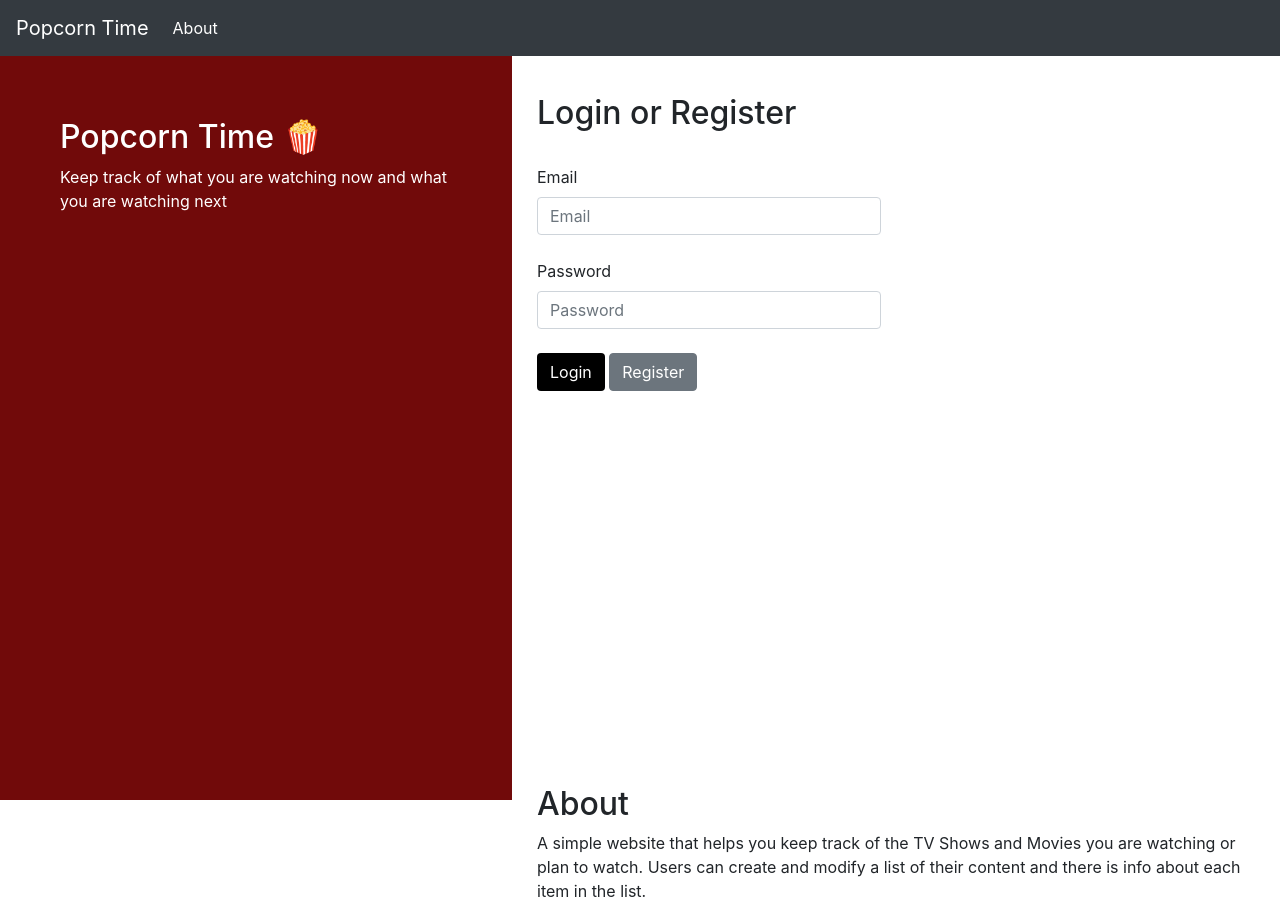
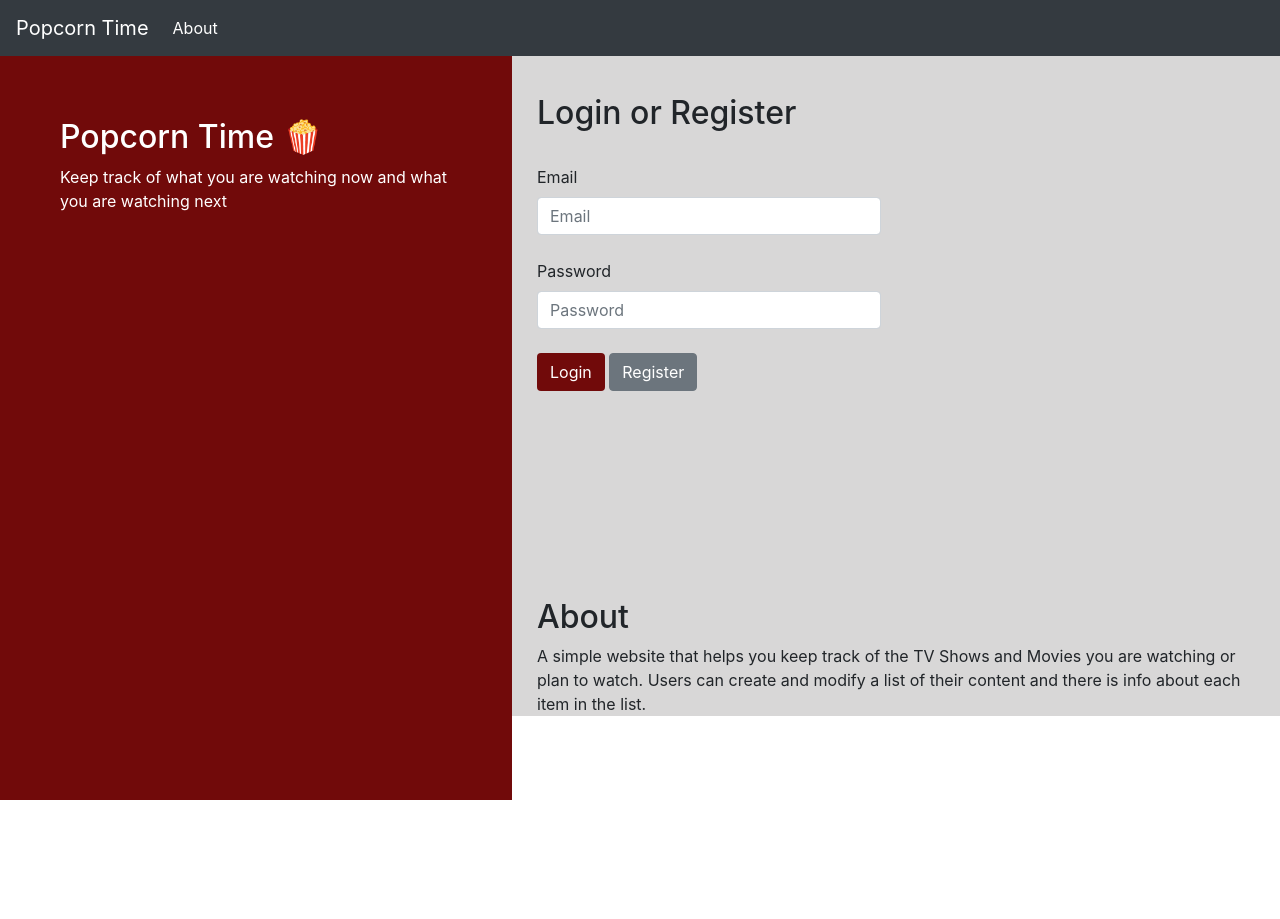
Before and after one commit to senjoshua/PopcornTime, a website: page public/index.html in a window 1280 px wide. After the commit the page ends 800 px from the top, so only its background shows below. Drawn offline with nearby package versions, Linux system fonts and the light colour scheme; some packages are replaced by stand-ins of ours; no server answers.

Commit message:
changed color scheme

```diff
--- a/functions/public/style.css
+++ b/functions/public/style.css
@@ -1,5 +1,6 @@
 body {
     /* font-family: "Lato", sans-serif; */
+    background-color:#D8D7D7;
 }
 
 .main-head{
@@ -24,3 +25,8 @@ body {
     height: 100%;
     padding: 0px 10px;
 }
+
+.btn-black{
+    background-color: #710A0A;
+    color: #fff;
+}
--- a/public/css/style.css
+++ b/public/css/style.css
@@ -16,13 +16,14 @@ body {
 }
 
 .container-fluid{
-    margin-top: 50%;
+    margin-top: 25%;
     height: 100%;
     padding-top: 20px;
 }
 
 .main {
     height: 100%;
+    background-color:#D8D7D7;
     padding: 0px 10px;
 }
 
@@ -74,6 +75,6 @@ body {
 } */
 
 .btn-black{
-    background-color: #000 !important;
+    background-color: #710A0A !important;
     color: #fff;
 }
--- a/public/index.html
+++ b/public/index.html
@@ -25,7 +25,7 @@
 
 <body data-spy="scroll" data-target=".navbar" data-offset="50">
   <nav class="navbar navbar-expand-md bg-dark navbar-dark sticky-top" id=myNavbar>
-  <a class="navbar-brand" href="#home">Popcorn Time</a>
+  <a class="navbar-brand" href="#main">Popcorn Time</a>
   <button class="navbar-toggler" type="button" data-toggle="collapse" data-target="#navbarCollapse">
     <span class="navbar-toggler-icon"></span>
   </button>
```
Also changed, not shown: functions/public/profile.html (+2 -2 lines).
